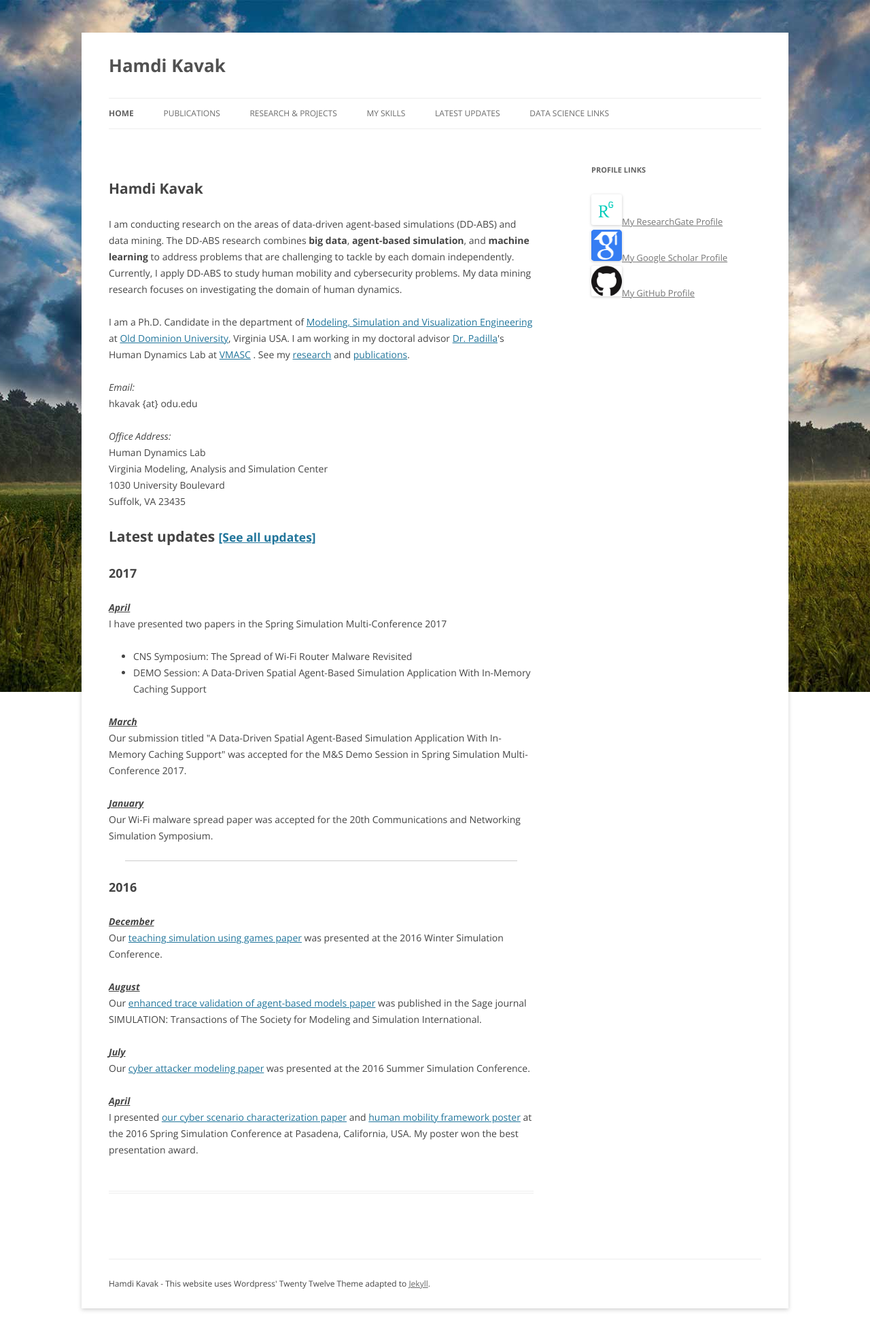
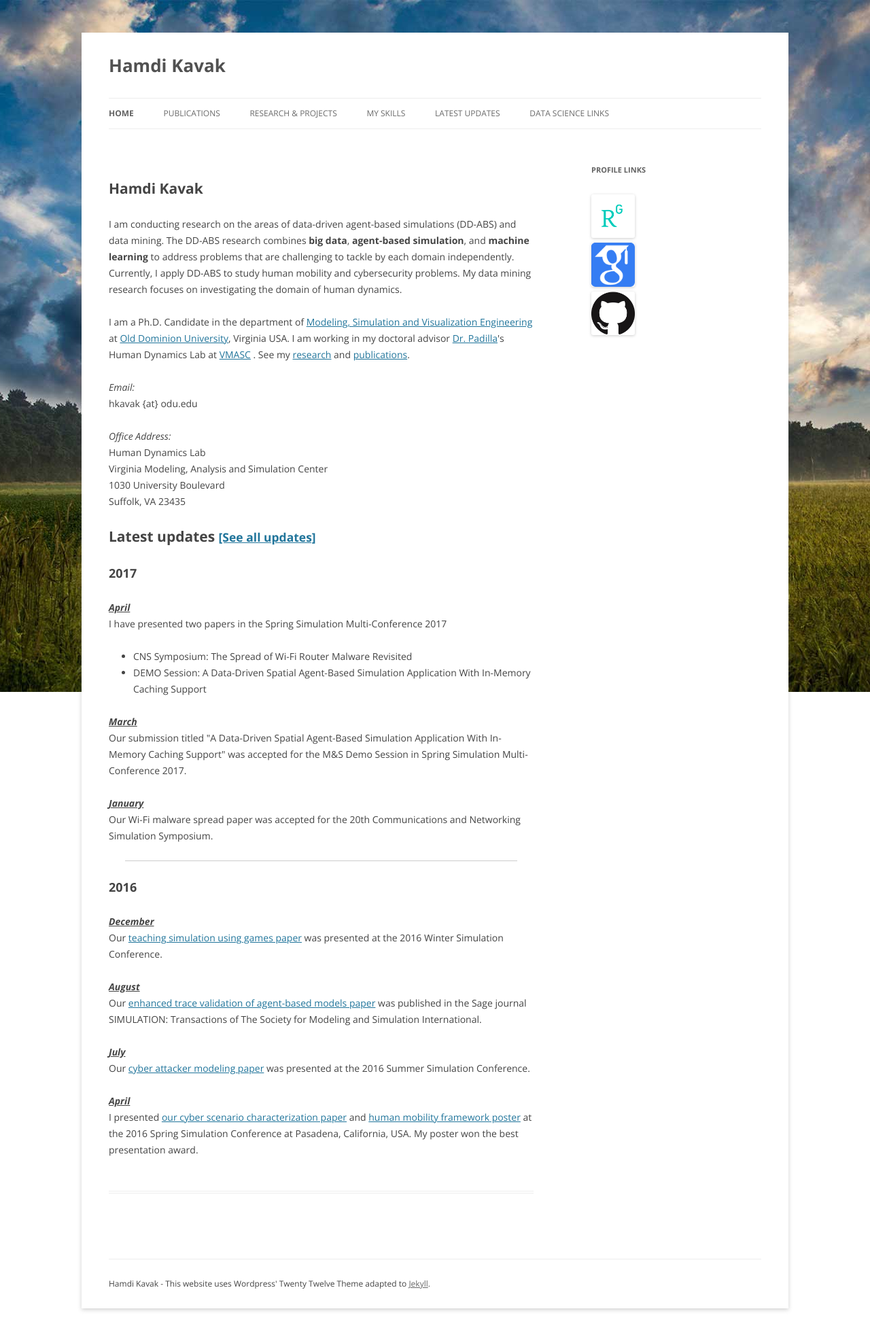
Before and after one commit to hamdikavak/hamdikavak.github.io, a Jekyll site: the page built from index.html, in a window 1280 px wide. Shown: the whole page at 68% size. Built offline with Jekyll 4.4.1, drawn with Linux system fonts in a browser that asks for light colours; nearby versions of some CDN libraries; library files that are not in the unit come from our copies.

Commit message:
Update the sidebar.

```diff
--- a/_includes/foot.html
+++ b/_includes/foot.html
@@ -10,13 +10,13 @@
 				<h3 class="widget-title">Profile Links</h3>
 				<div class="textwidget">
 					<div class="profileLink">
-						<a title="ResearchGate" href="https://www.researchgate.net/profile/Hamdi_Kavak"><img src="{{ site.baseurl }}/media/icons/RG_square_green.png" alt="ResearchGate"/>My ResearchGate Profile</a>
+						<a title="My ResearchGate Profile" href="https://www.researchgate.net/profile/Hamdi_Kavak"><img src="{{ site.baseurl }}/media/icons/RG_square_green.png" alt="ResearchGate"/></a>
 					</div>
 					<div class="profileLink">
-						<a title="Google Scholar" href="http://scholar.google.com/citations?user=udTYdPAAAAAJ"><img src="{{ site.baseurl }}/media/icons/scholar.png" alt="Google Scholar"/>My Google Scholar Profile</a>
+						<a title="My Google Scholar Profile" href="http://scholar.google.com/citations?user=udTYdPAAAAAJ"><img src="{{ site.baseurl }}/media/icons/scholar.png" alt="Google Scholar"/></a>
 					</div>
 					<div class="profileLink">
-						<a title="GitHub" href="https://github.com/hamdikavak"><img src="{{ site.baseurl }}/media/icons/GitHub-Mark-120px-plus.png" alt="GitHub"/>My GitHub Profile</a>
+						<a title="My GitHub Profile" href="https://github.com/hamdikavak"><img src="{{ site.baseurl }}/media/icons/GitHub-Mark-120px-plus.png" alt="GitHub"/></a>
 					</div>
 				</div>
 			</aside>
--- a/wp-content/themes/style.css
+++ b/wp-content/themes/style.css
@@ -1768,9 +1768,6 @@ img#wpstats {
 
 /* additional styles added by hkavak*/
 
-.profileLink{
-	width:100%;
-}
 .profileLink a img{
-	width:45px;
-}
+	width:64px;
+}
```
